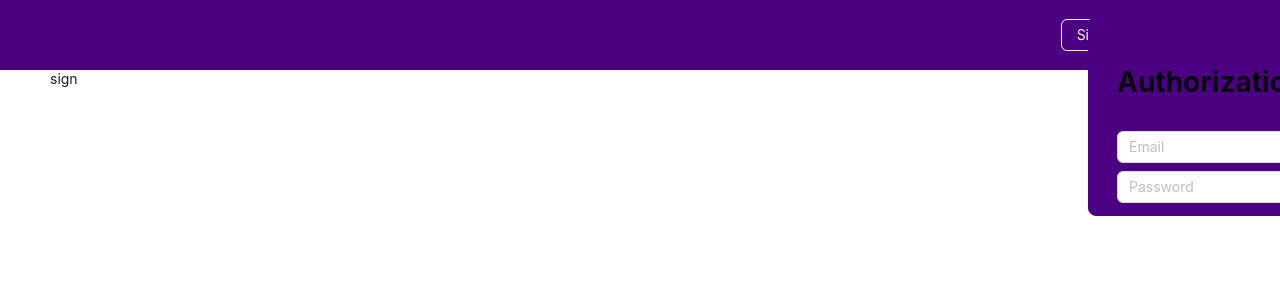
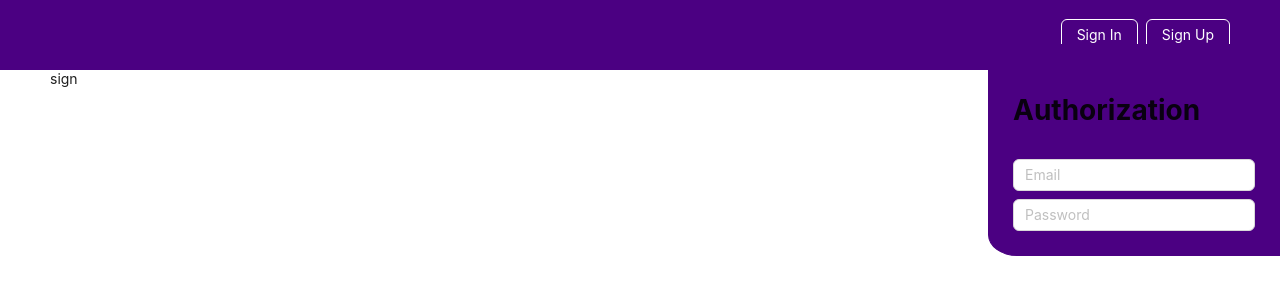
Before and after one commit to DenisSidorenkoQ/rsschool-graphiql-app, a React (Vite) app: page /sign in a window 1280 px wide. Both pictures are taken after a click on the button "Sign In". Shown: the top 300 px of the page. Built offline with nearby package versions, Linux system fonts and the light colour scheme.

Commit message:
fix: sign in and sign up position

```diff
--- a/src/components/PageHeader.tsx
+++ b/src/components/PageHeader.tsx
@@ -22,9 +22,9 @@ export const PageHeader = ({ children }: Props) => {
 
     const signInElement = () => {
         return (
-            <div style={{ position: 'fixed', zIndex: 2, bottom: '73%', left: '85%' }}>
-                <Card style={{ width: '300px', height: '200px', display: 'flex', justifyContent: 'center', zIndex: 1, backgroundColor: headerColor, borderColor: headerColor}}>
-                    <Space direction="vertical" style={{ width: '100%' }}>
+            <div style={{ position: 'fixed', top: '5.5%', right: '0%' }}>
+                <Card style={{ backgroundColor: headerColor, borderColor: headerColor, borderRadius: '0% 0% 0% 10%'}}>
+                    <Space direction="vertical">
                         <h1>Authorization</h1>
                         <Input status='' placeholder="Email" />
                         <Input status='' placeholder="Password" />
@@ -37,9 +37,9 @@ export const PageHeader = ({ children }: Props) => {
 
     const signUpElement = () => {
         return (
-            <div style={{ position: 'fixed', zIndex: 2, bottom: '73%', left: '85%' }}>
-                <Card style={{ width: '300px', height: '200px', display: 'flex', justifyContent: 'center', zIndex: 1, backgroundColor: headerColor, borderColor: headerColor}}>
-                    <Space direction="vertical" style={{ width: '100%' }}>
+            <div style={{ position: 'fixed', top: '5.5%', right: '0%' }}>
+                <Card style={{ backgroundColor: headerColor, borderColor: headerColor, borderRadius: '0% 0% 0% 10%'}}>
+                    <Space direction="vertical">
                         <h1>Registration</h1>
                         <Input status='' placeholder="Email" />
                         <Input status='' placeholder="Password" />
@@ -98,12 +98,12 @@ export const PageHeader = ({ children }: Props) => {
                         </Button>
                     </Space>
                 )}
+                {signInIsOpen ? signInElement() : ''}
+                {signUpIsOpen ? signUpElement() : ''}
             </Header>
             <Content style={{ background: 'white', padding: '0 50px' }}>
                 <div className="site-layout-content" style={{ background: "white" }}>
                     {children}
-                    {signInIsOpen ? signInElement() : ''}
-                    {signUpIsOpen ? signUpElement() : ''}
                 </div>
             </Content>
         </Layout>
```
